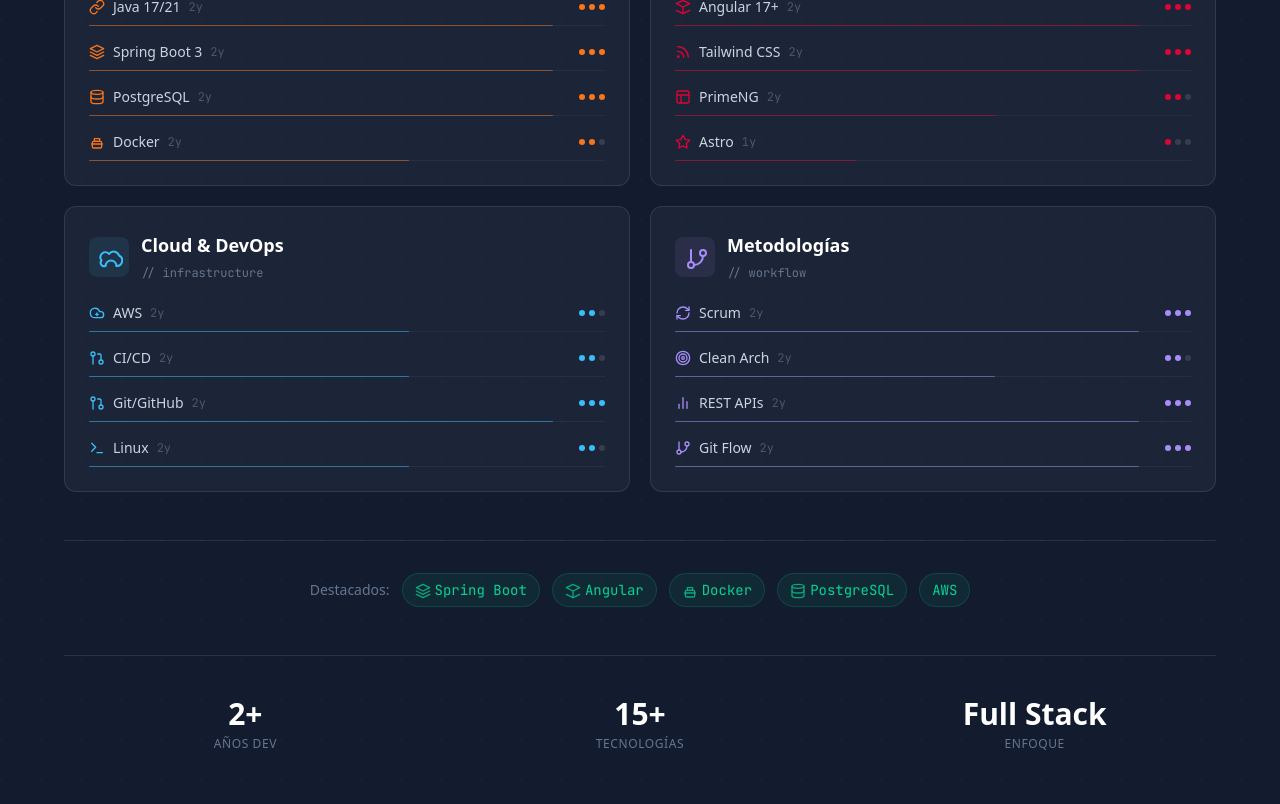
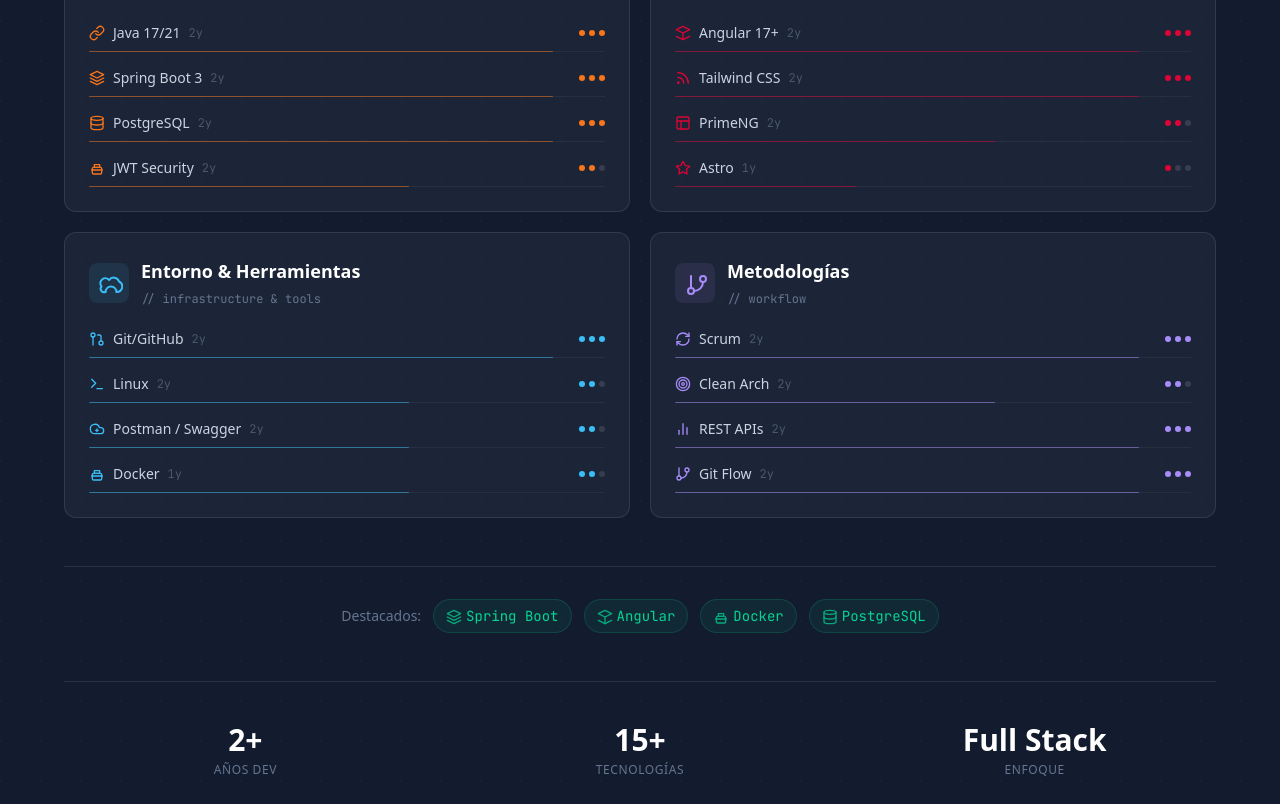
Before and after one commit to Emerson147/portafolio-profesional, an Angular app: page / in a window 1280 px wide. Shown: the part 3460-4264 px from the top of the page. Built offline with nearby package versions, Linux system fonts and the light colour scheme.

Commit message:
chore: cambios en la presentacion

```diff
--- a/src/app/core/i18n/es.ts
+++ b/src/app/core/i18n/es.ts
@@ -23,18 +23,18 @@
     label: 'Sobre Mí',
     title: 'Arquitectura y Desarrollo',
     name: 'Emerson Quijada Rafael',
-    subtitle: 'Desarrollador Full Stack | Especialista en Soluciones Escalables',
-    bio1: 'Desarrollador especializado en transformar lógicas de negocio complejas en sistemas limpios y eficientes. Experiencia sólida construyendo arquitecturas robustas tanto en el ',
+    subtitle: 'Desarrollador Full Stack | Especialista en Backend Sólido y UI Moderna',
+    bio1: 'Desarrollador enfocado en construir aplicaciones web robustas y eficientes. Experiencia sólida desarrollando backends estructurados en el ',
     bio1_backend: 'backend (Java, Spring Boot, PostgreSQL)',
-    bio1_and: 'como en el',
+    bio1_and: 'e interfaces modernas en el',
     bio1_frontend: 'frontend (Angular, Astro)',
-    bio2: 'Me enfoco en la creación de',
-    bio2_bold: 'aplicaciones web de alto rendimiento',
-    bio2_mid: 'mediante arquitecturas de microservicios, despliegues en contenedores y prácticas',
-    bio2_devops: 'DevOps (CI/CD, automatización)',
-    bio2_end: 'para garantizar escalabilidad y calidad de código en producción.',
+    bio2: 'Me especializo en escribir',
+    bio2_bold: 'código limpio y mantenible',
+    bio2_mid: 'para resolver problemas de negocio reales, asegurando la calidad de la arquitectura y el',
+    bio2_devops: 'rendimiento del sistema',
+    bio2_end: 'desde el diseño de la base de datos hasta la implementación de la interfaz.',
     quote:
-      '"Diseño software para resolver problemas reales, optimizando tanto la experiencia del usuario como el rendimiento del servidor. Construyo sistemas que permiten escalar negocios."',
+      '"Construyo software enfocado en la estabilidad y la eficiencia. Transformo la lógica de negocio en sistemas sólidos que aportan valor real a los usuarios."',
     available: 'Disponible',
     location: 'Huancayo, Perú',
     cta_contact: 'Contactar',
--- a/src/app/shared/organisms/stack-section/stack-section.component.ts
+++ b/src/app/shared/organisms/stack-section/stack-section.component.ts
@@ -63,8 +63,7 @@
           <p class="text-slate-400 max-w-2xl mt-4 leading-relaxed">
             Mi flujo de trabajo combina la solidez empresarial de
             <span class="text-emerald-400 font-medium">Java</span> con la agilidad moderna de
-            <span class="text-emerald-400 font-medium">Angular</span>. Contenedores para que todo
-            funcione en producción.
+            <span class="text-emerald-400 font-medium">Angular</span>. Arquitecturas limpias y bases de datos robustas para construir sistemas que escalan de verdad.
           </p>
         </div>
 
@@ -263,7 +262,7 @@
         { name: 'Java 17/21', level: 'Avanzado', years: 2, iconKey: 'Java' },
         { name: 'Spring Boot 3', level: 'Avanzado', years: 2, iconKey: 'Spring Boot' },
         { name: 'PostgreSQL', level: 'Avanzado', years: 2, iconKey: 'PostgreSQL' },
-        { name: 'Docker', level: 'Intermedio', years: 2, iconKey: 'Docker' },
+        { name: 'JWT Security', level: 'Intermedio', years: 2, iconKey: 'Docker' },
       ],
     },
     {
@@ -279,15 +278,15 @@
       ],
     },
     {
-      title: 'Cloud & DevOps',
-      subtitle: '// infrastructure',
+      title: 'Entorno & Herramientas',
+      subtitle: '// infrastructure & tools',
       icon: 'cloud',
       accentColor: '#38bdf8', // AWS/cloud blue
       items: [
-        { name: 'AWS', level: 'Intermedio', years: 2, iconKey: 'AWS' },
-        { name: 'CI/CD', level: 'Intermedio', years: 2, iconKey: 'Git' },
         { name: 'Git/GitHub', level: 'Avanzado', years: 2, iconKey: 'Git' },
         { name: 'Linux', level: 'Intermedio', years: 2, iconKey: 'Linux' },
+        { name: 'Postman / Swagger', level: 'Intermedio', years: 2, iconKey: 'AWS' },
+        { name: 'Docker', level: 'Intermedio', years: 1, iconKey: 'Docker' },
       ],
     },
     {
@@ -304,7 +303,7 @@
     },
   ];
 
-  featuredTechs = ['Spring Boot', 'Angular', 'Docker', 'PostgreSQL', 'AWS'];
+  featuredTechs = ['Spring Boot', 'Angular', 'Docker', 'PostgreSQL'];
 
   // Map featured tag label → TECH_ICONS key
   private featuredIconMap: Partial<Record<string, keyof typeof TECH_ICONS>> = {
```
Also changed, not shown: 1 other file (tests, documents, lock files or other folders).
